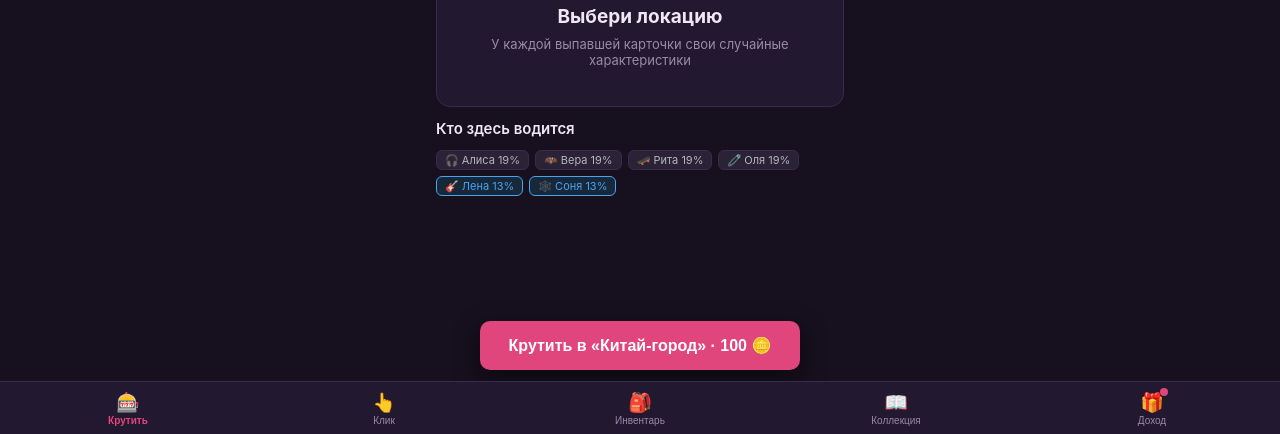
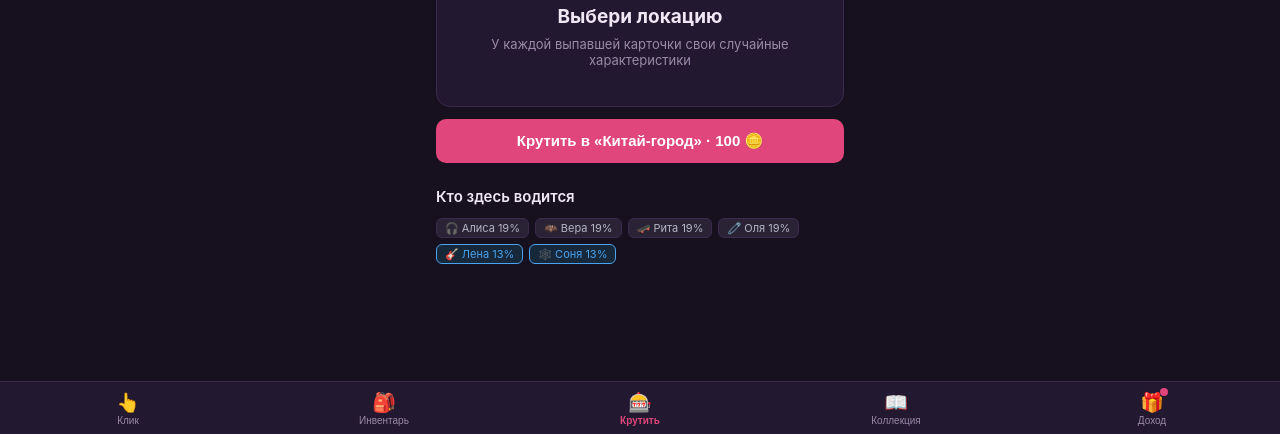
Before and after one commit to SkibidiAlexandr/AltRoll, a plain HTML site: page index.html in a window 1280 px wide. Shown: the part 366-800 px from the top of the page. Drawn offline with Linux system fonts and the light colour scheme.

Commit message:
Add files via upload

```diff
--- a/index.html
+++ b/index.html
@@ -126,14 +126,6 @@
   .nav .dot { position:absolute; top:6px; left:calc(50% + 8px); width:8px; height:8px; border-radius:50%; background:var(--accent); display:none; }
   .nav .dot.show { display:block; }
 
-  /* кнопка «Крутить» закреплена снизу по центру, над меню */
-  .spinbar { position:fixed; left:0; right:0; bottom:calc(64px + env(safe-area-inset-bottom,0px)); z-index:4;
-             display:flex; flex-direction:column; align-items:center; gap:6px; padding:0 16px; pointer-events:none; }
-  .spinbar > * { pointer-events:auto; }
-  .spinbar .btn { width:min(320px,100%); padding:15px; font-size:16px; box-shadow:0 8px 24px rgba(0,0,0,.55); }
-  .spinbar .note { background:rgba(23,16,31,.92); padding:4px 10px; border-radius:8px; }
-  .spinbar .note:empty { display:none; }
-  #v-spin { padding-bottom:96px; }
   .row.off { opacity:.62; }
   .modal { position:fixed; inset:0; background:rgba(8,4,12,.8); display:none; align-items:flex-start; justify-content:center; z-index:10; padding:16px; overflow:auto; }
   .modal.on { display:flex; }
@@ -153,9 +145,10 @@
   <section class="view on" id="v-spin">
     <div class="locs" id="locs"></div>
     <div id="result"></div>
+    <button class="btn" id="spin">Крутить</button>
+    <div class="note" id="spinNote"></div>
     <span class="h">Кто здесь водится</span>
     <div class="odds" id="odds"></div>
-    <div class="spinbar"><div class="note" id="spinNote"></div><button class="btn" id="spin">Крутить</button></div>
   </section>
 
   <!-- Клик -->
@@ -207,9 +200,9 @@
 </div>
 
 <nav class="nav">
-  <button data-v="spin" class="on"><span>🎰</span>Крутить</button>
   <button data-v="clk"><span>👆</span>Клик</button>
   <button data-v="inv"><span>🎒</span>Инвентарь</button>
+  <button data-v="spin" class="on"><span>🎰</span>Крутить</button>
   <button data-v="col"><span>📖</span>Коллекция</button>
   <button data-v="inc"><span>🎁</span>Доход<i class="dot" id="incDot"></i></button>
 </nav>
```
